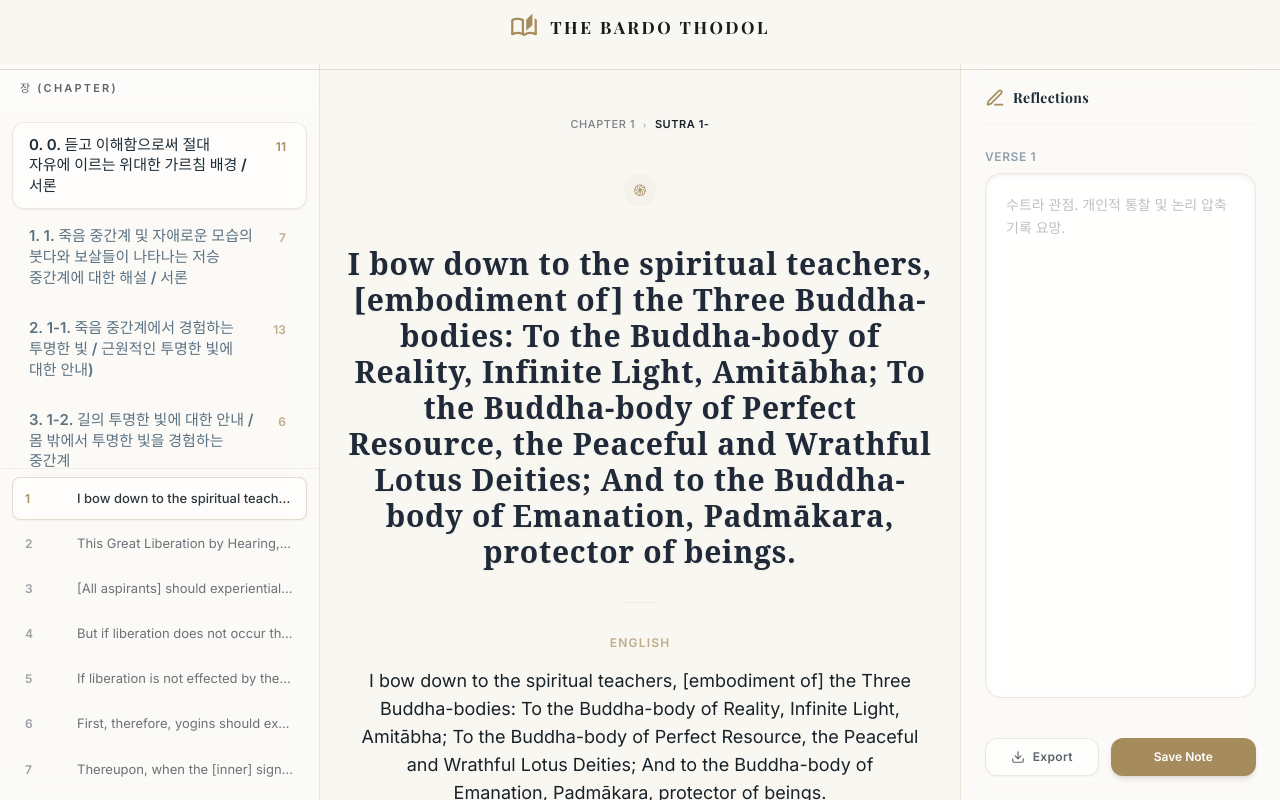
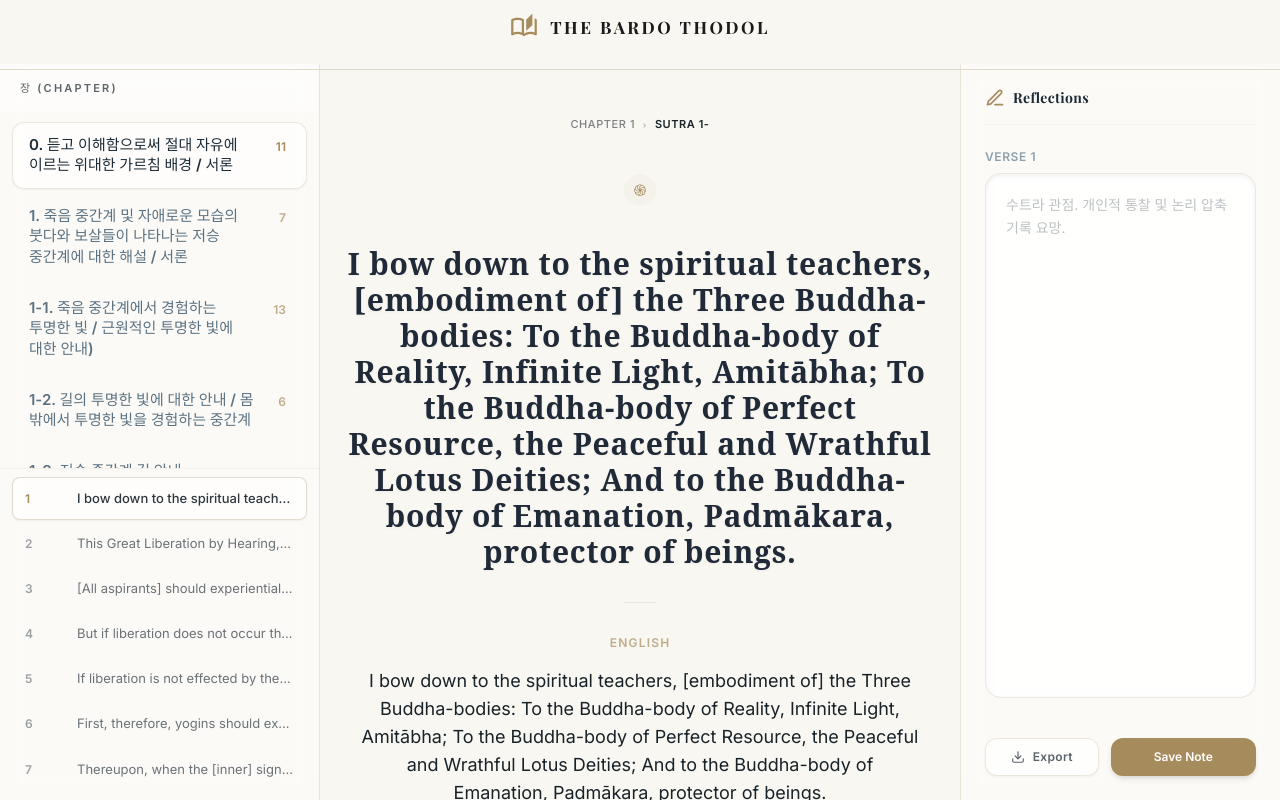
Before and after one commit to concario17-max/tibet, a React (Vite) app: page /text in a window 1280 px wide. Built offline with nearby package versions, Linux system fonts and the light colour scheme; a web font is replaced by a local one.

Commit message:
style: remove automatic chapter index numbering from LeftSidebar

```diff
--- a/src/pages/components/LeftSidebar.jsx
+++ b/src/pages/components/LeftSidebar.jsx
@@ -66,7 +66,7 @@ const LeftSidebar = ({ prayers, onSelectVerse, activeVerseId }) => {
                                 >
                                     <div className="flex-1 pr-2 flex flex-col gap-0.5">
                                         <span className={`text-[15px] leading-snug font-inter break-keep pl-1 ${isExpanded ? 'font-bold text-[#1C2B36]' : 'font-bold'}`}>
-                                            {prayer.id.replace(/^(prayer-|chapter-)/, '')}. {prayer.chapterName}
+                                            {prayer.chapterName}
                                         </span>
                                     </div>
                                     <span className={`shrink-0 mt-0.5 text-[#A68B5C] px-2 py-0.5 rounded text-xs font-bold ${isExpanded ? 'opacity-100' : 'opacity-70'}`}>
```
